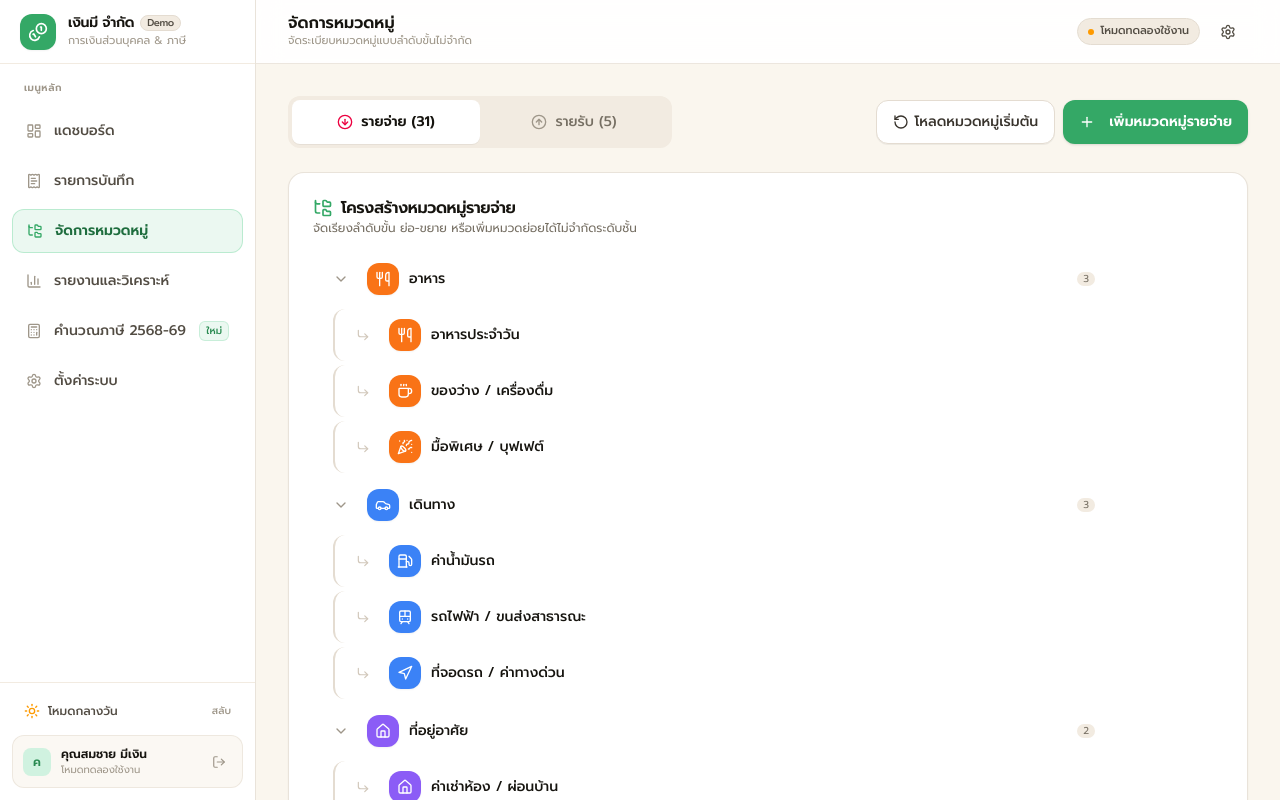
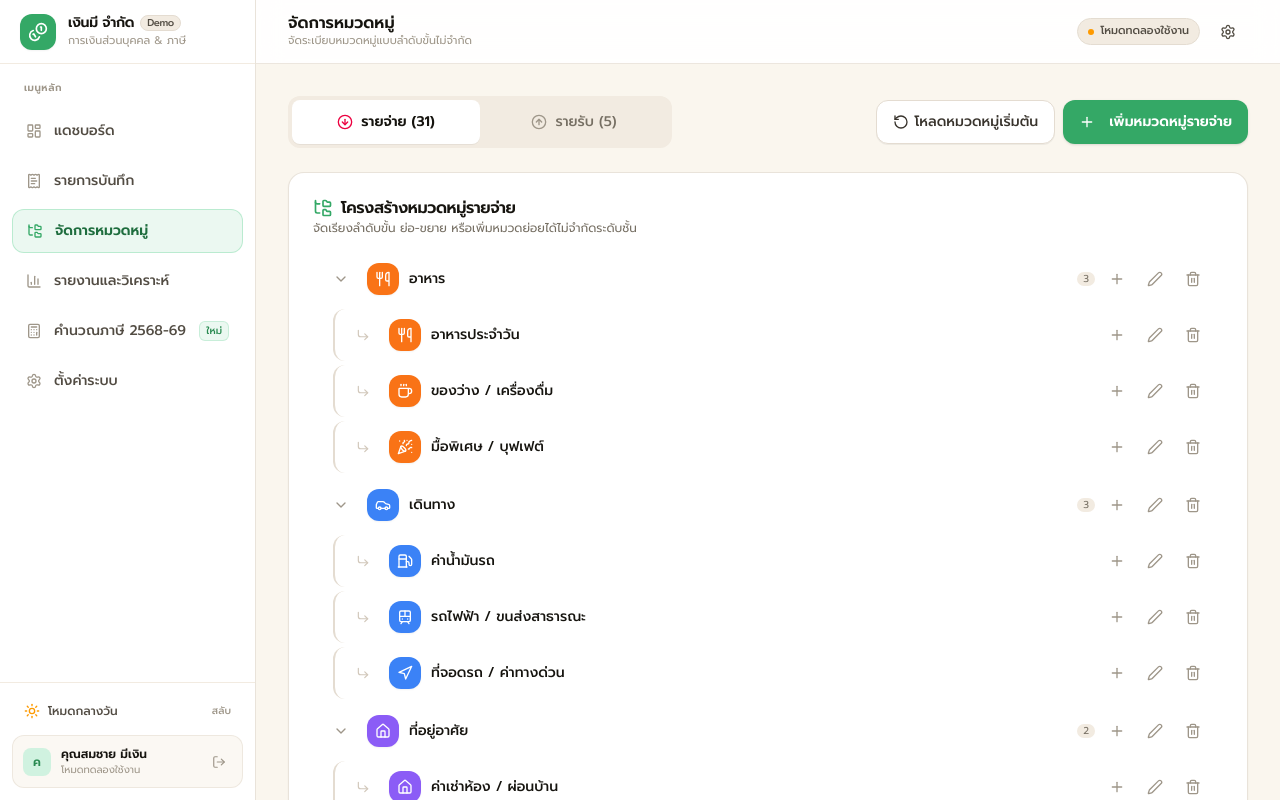
Before and after one commit to omeieee/NgernMee_Limited, a React (Vite) app: page /#/categories in a window 1280 px wide. Shown: the top 800 px of the page. Built offline with nearby package versions, Linux system fonts and the light colour scheme; no server answers.

Commit message:
fix(ui): ensure edit and delete actions are accessible on iPad and touch devices

```diff
--- a/index.html
+++ b/index.html
@@ -72,7 +72,7 @@
       }
     </script>
 
-    <!-- Pre-hydration Theme Detection Script (Prevents FOUC / Light Flash in Dark Mode) -->
+    <!-- Pre-hydration Theme & Device Detection Script (Prevents FOUC / Light Flash in Dark Mode & Handles Touch Devices) -->
     <script>
       (function() {
         try {
@@ -88,6 +88,14 @@
             }
           } else if (window.matchMedia('(prefers-color-scheme: dark)').matches) {
             document.documentElement.classList.add('dark');
+          }
+        } catch (e) {}
+
+        // Touch device detection (iPad, tablets, mobile) to ensure hover-hidden actions remain accessible
+        try {
+          var isTouch = ('ontouchstart' in window) || (navigator.maxTouchPoints > 0) || (window.matchMedia && window.matchMedia('(hover: none), (pointer: coarse)').matches);
+          if (isTouch) {
+            document.documentElement.classList.add('touch-device');
           }
         } catch (e) {}
       })();
--- a/src/components/categories/CategoryTree.tsx
+++ b/src/components/categories/CategoryTree.tsx
@@ -83,10 +83,14 @@ const CategoryTreeNode: React.FC<CategoryNodeProps> = ({
           )}
         </div>
 
-        {/* Action buttons (always accessible on touch devices, hover on desktop) */}
-        <div className="flex items-center gap-0.5 sm:opacity-0 sm:group-hover:opacity-100 transition-opacity shrink-0">
+        {/* Action buttons (always accessible on touch devices/iPad, hover on desktop with mouse) */}
+        <div className="flex items-center gap-0.5 group-hover-actions shrink-0">
           <button
-            onClick={() => onAddSub(category.id, category)}
+            type="button"
+            onClick={(e) => {
+              e.stopPropagation();
+              onAddSub(category.id, category);
+            }}
             title="เพิ่มหมวดย่อย"
             aria-label={`เพิ่มหมวดย่อยใน ${category.name}`}
             className="flex h-9 w-9 items-center justify-center rounded-lg text-slate-400 hover:text-emerald-600 hover:bg-emerald-50 dark:hover:bg-emerald-950/50 transition-colors touch-manipulation active:scale-90"
@@ -94,7 +98,11 @@ const CategoryTreeNode: React.FC<CategoryNodeProps> = ({
             <Plus className="h-4 w-4" />
           </button>
           <button
-            onClick={() => onEdit(category)}
+            type="button"
+            onClick={(e) => {
+              e.stopPropagation();
+              onEdit(category);
+            }}
             title="แก้ไขหมวดหมู่"
             aria-label={`แก้ไข ${category.name}`}
             className="flex h-9 w-9 items-center justify-center rounded-lg text-slate-400 hover:text-blue-600 hover:bg-blue-50 dark:hover:bg-blue-950/50 transition-colors touch-manipulation active:scale-90"
@@ -102,7 +110,11 @@ const CategoryTreeNode: React.FC<CategoryNodeProps> = ({
             <Edit2 className="h-4 w-4" />
           </button>
           <button
-            onClick={() => onDelete(category.id, category.name, childCount)}
+            type="button"
+            onClick={(e) => {
+              e.stopPropagation();
+              onDelete(category.id, category.name, childCount);
+            }}
             title="ลบหมวดหมู่"
             aria-label={`ลบ ${category.name}`}
             className="flex h-9 w-9 items-center justify-center rounded-lg text-slate-400 hover:text-rose-600 hover:bg-rose-50 dark:hover:bg-rose-950/50 transition-colors touch-manipulation active:scale-90"
--- a/src/components/transactions/TransactionList.tsx
+++ b/src/components/transactions/TransactionList.tsx
@@ -151,7 +151,8 @@ export const TransactionList: React.FC<TransactionListProps> = ({
                   return (
                     <div
                       key={tx.id}
-                      className="group flex items-center justify-between p-3.5 transition-colors hover:bg-slate-50/60 dark:hover:bg-slate-800/50"
+                      onClick={() => onEdit(tx)}
+                      className="group flex items-center justify-between p-3.5 transition-colors hover:bg-slate-50/60 dark:hover:bg-slate-800/50 cursor-pointer active:bg-slate-100/70 dark:active:bg-slate-800/80"
                     >
                       {/* Left info: Icon, Description, Category, Badges */}
                       <div className="flex items-center gap-3 min-w-0 flex-1">
@@ -217,10 +218,14 @@ export const TransactionList: React.FC<TransactionListProps> = ({
                           )}
                         </div>
 
-                        {/* Edit & Delete Buttons: Always visible and comfortably tappable on touch/mobile */}
-                        <div className="flex items-center gap-1 sm:opacity-0 sm:group-hover:opacity-100 transition-opacity">
+                        {/* Edit & Delete Buttons: Always visible on iPad/touch devices, revealed on hover on desktop with mouse */}
+                        <div className="flex items-center gap-1 group-hover-actions">
                           <button
-                            onClick={() => onEdit(tx)}
+                            type="button"
+                            onClick={(e) => {
+                              e.stopPropagation();
+                              onEdit(tx);
+                            }}
                             title="แก้ไข"
                             aria-label={`แก้ไขรายการ ${tx.description}`}
                             className="flex h-9 w-9 items-center justify-center rounded-lg text-slate-400 hover:text-slate-700 hover:bg-slate-100 dark:hover:bg-slate-800 dark:hover:text-slate-200 transition-colors touch-manipulation active:scale-90"
@@ -228,7 +233,11 @@ export const TransactionList: React.FC<TransactionListProps> = ({
                             <Edit2 className="h-4 w-4" />
                           </button>
                           <button
-                            onClick={() => onDelete(tx.id, tx.description)}
+                            type="button"
+                            onClick={(e) => {
+                              e.stopPropagation();
+                              onDelete(tx.id, tx.description);
+                            }}
                             title="ลบ"
                             aria-label={`ลบรายการ ${tx.description}`}
                             className="flex h-9 w-9 items-center justify-center rounded-lg text-slate-400 hover:text-rose-600 hover:bg-rose-50 dark:hover:bg-slate-800 dark:hover:text-rose-400 transition-colors touch-manipulation active:scale-90"
--- a/src/index.css
+++ b/src/index.css
@@ -171,3 +171,30 @@ button, a, input, select, textarea, [role="button"] {
   -ms-overflow-style: none;
   scrollbar-width: none;
 }
+
+/* Action buttons visibility:
+   - On touch devices (iPad, iPhone, Android tablets/phones):
+     Keep buttons always visible (opacity: 1) and easily tappable.
+   - On devices with fine mouse pointer & true hover (PC / Mac with mouse/trackpad):
+     Hide buttons by default (opacity: 0) and reveal smoothly when hovering or focusing the item.
+*/
+.group-hover-actions {
+  opacity: 1;
+  pointer-events: auto;
+  transition: opacity 0.15s ease-in-out;
+}
+
+@media (hover: hover) and (pointer: fine) {
+  html:not(.touch-device) .group-hover-actions {
+    opacity: 0;
+    pointer-events: none;
+  }
+  html:not(.touch-device) .group:hover .group-hover-actions,
+  html:not(.touch-device) .group:focus-within .group-hover-actions,
+  html:not(.touch-device) .group:active .group-hover-actions,
+  html:not(.touch-device) .group-hover-actions:hover,
+  html:not(.touch-device) .group-hover-actions:focus-within {
+    opacity: 1;
+    pointer-events: auto;
+  }
+}
```
